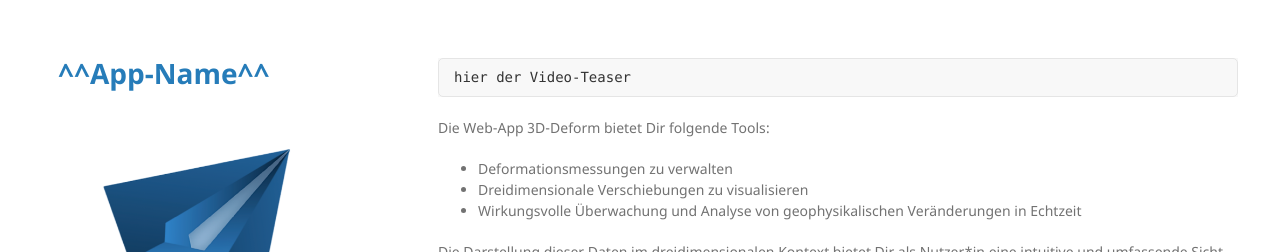
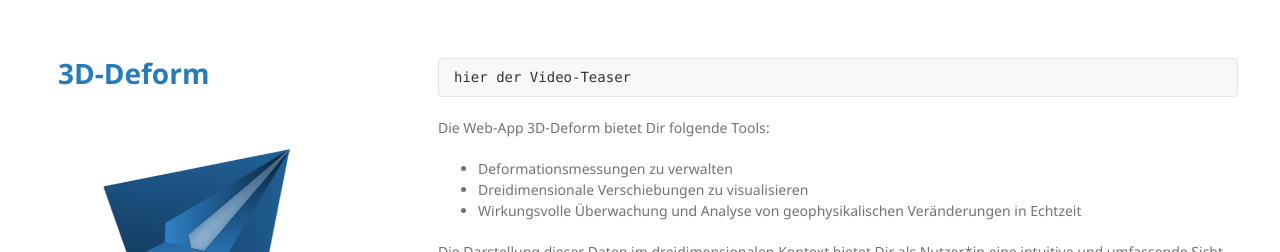
Before and after one commit to FabianRuefenacht/DEFVIS, a Jekyll site: the page built from docs/index.md, in a window 1280 px wide. Shown: the top 252 px of the page. Built offline with Jekyll 4.4.1, drawn with Linux system fonts in a browser that asks for light colours; our own code applies the rules of GitHub Pages for plain Markdown files.

Commit message:
Update _config.yml

```diff
--- a/docs/_config.yml
+++ b/docs/_config.yml
@@ -1,4 +1,4 @@
-title: ^^App-Name^^
+title: 3D-Deform
 logo: /assets/img/logo.png
 description:
 show_downloads: false
```
